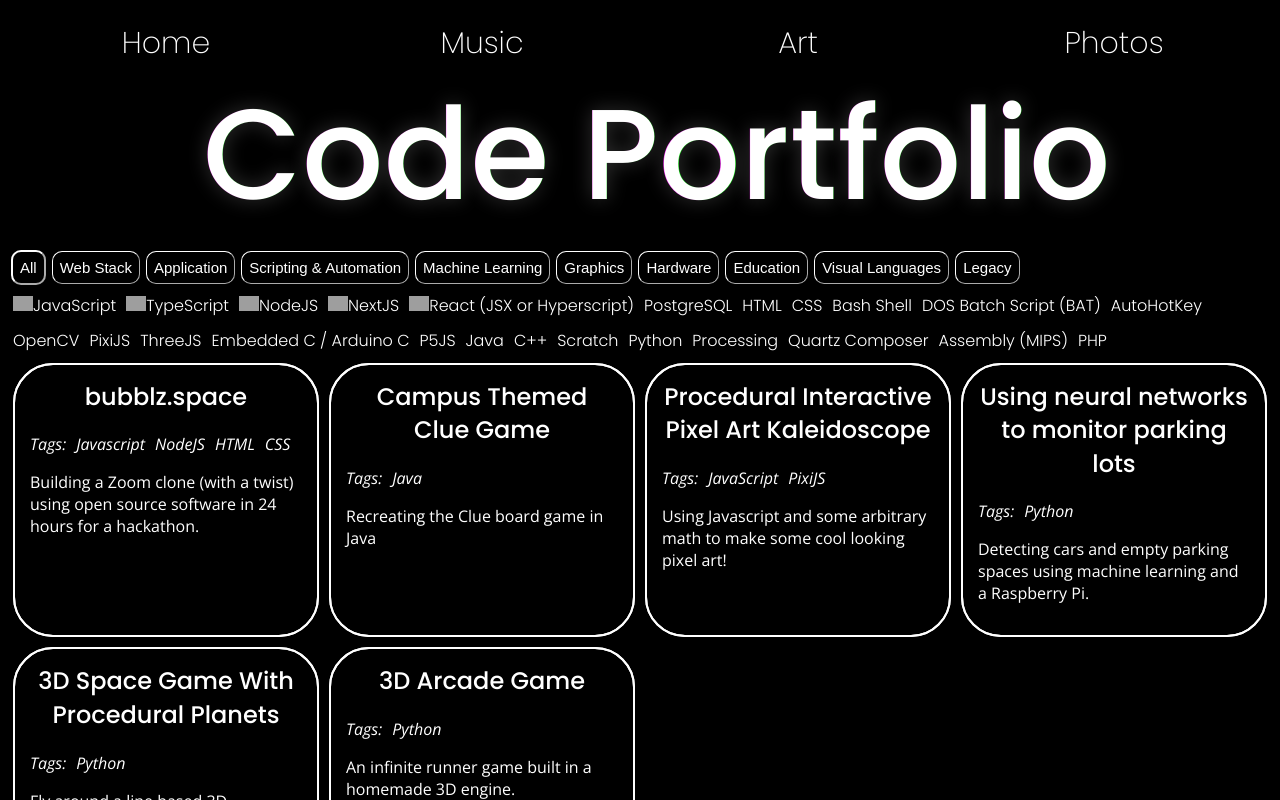
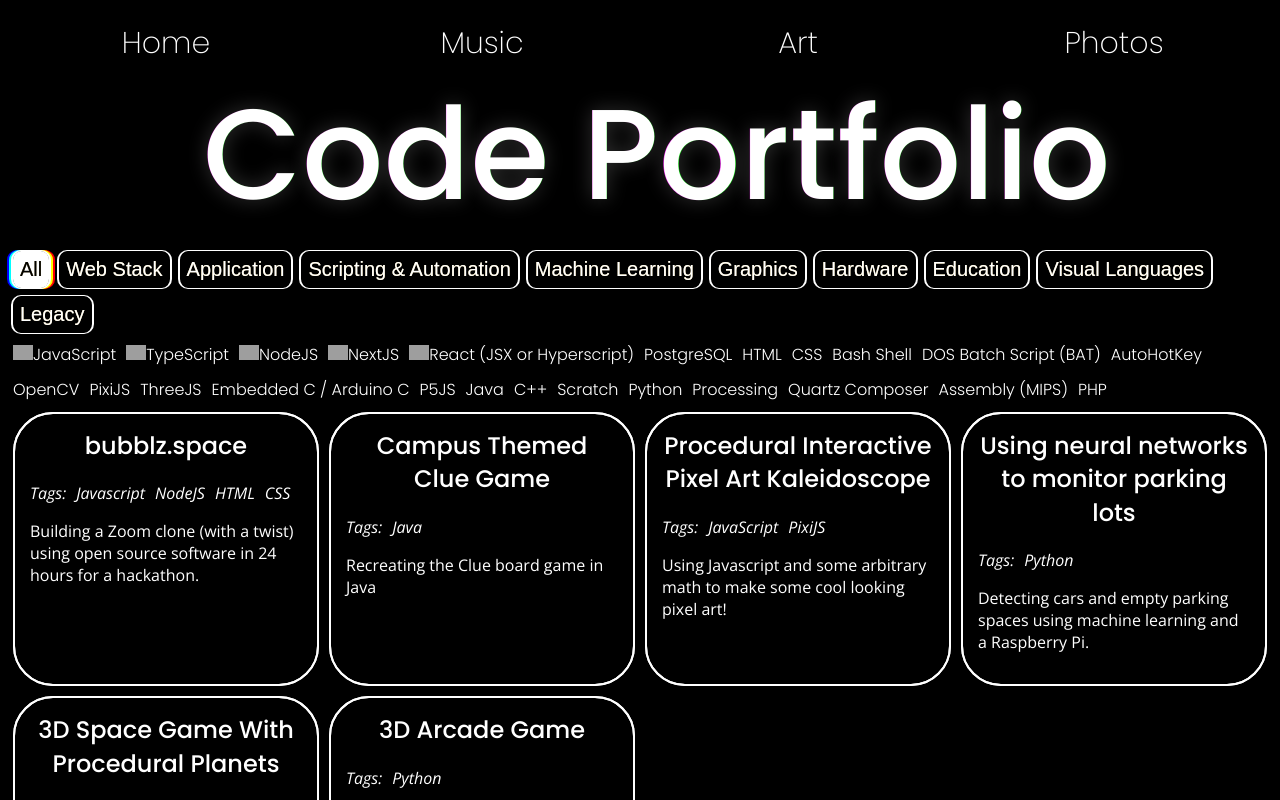
Before and after one commit to shanecranor/code-portfolio, a Next.js app: page /components/Project in a window 1280 px wide. Shown: the top 800 px of the page. Built offline with nearby package versions, Linux system fonts and the light colour scheme; grey boxes are pictures that could not be loaded.

Commit message:
fixed some css stuff!

```diff
--- a/pages/components/LanguagesAndProjects.scss
+++ b/pages/components/LanguagesAndProjects.scss
@@ -56,21 +56,86 @@
 			cursor: pointer;
 			padding: 7px;
 			margin: 3px;
-			font-size: 15px;
-			border-color: white;
-			border-width: 1px;
+			font-size: 20px;
+			border: 1px white solid;
+			outline: 0px white solid;
 			color: white;
-			outline: 0px rgba(255,255,255,0.5) solid;
 			background: transparent;
 			font-weight: 200;
 			//line-height: 30px;
-			transition: outline .3s , outline-offset .3s, color .3s ease-in-out;
-			&:hover {
-				outline: 30px rgba(255,255,255,0.1) solid;
-				outline-offset: -30px;
+			transition: outline .2s, outline-offset .2s, text-shadow .3s, background 0.3s steps(1,jump-end), border .3s, padding .3s, box-shadow 0.3s, color 0.3s ease-in-out;
+			$alpha: 1.0;
+			box-shadow:
+			inset 0px  0px 0px 0px 	rgba(yellow, $alpha),
+			inset 0px  0px 0px 0px 	rgba(red, $alpha),
+			inset 0px 0px 0px 0px 	rgba(cyan, $alpha),
+			inset 0px 0px 0px 0px 	rgba(blue, $alpha),
+			 0px  0px 0.0px 0px 	rgba(yellow, $alpha),
+			 0px  0px 0px 0px 		rgba(red, $alpha),
+			 0px 0px 0.0px 0px 		rgba(cyan, $alpha),
+			 0px 0px 0px 0px 		rgba(blue, $alpha),
+			 inset 0px 38px 0px 0px black,
+			 inset 0px 0px 0px 0px white,
+			 inset 0px -38px 0px 0px black;
+
+			border-right-width: 2px;
+			border-left-width: 2px;
+			$alpha2: 0.5;
+			text-shadow:
+				0px 0px 0px rgba(yellow, $alpha2),
+				0px 0px 0px rgba(red, $alpha2),
+				0px 0px 0px rgba(cyan, $alpha2),
+				0px 0px 0px rgba(blue, $alpha2);
+			background: none;
+			 &:hover{
+				$alpha: 1.0;
+				// border: none;
+				// color: black;
+				box-shadow:
+							inset 1px  0px 0px 0px 	rgba(yellow, $alpha),
+							inset 2px  0px 0px 0px 	rgba(red, $alpha),
+							inset -1px 0px 0px 0px 	rgba(cyan, $alpha),
+							inset -2px 0px 0px 0px 	rgba(blue, $alpha),
+							 1px  0px 0.0px 0px 	rgba(yellow, $alpha),
+							 2px  0px 0px 0px 		rgba(red, $alpha),
+							 -1px 0px 0.0px 0px 	rgba(cyan, $alpha),
+							 -2px 0px 0px 0px 		rgba(blue, $alpha),
+							 inset 0px 38px 0px 0px black,
+							 inset 0px 0px 0px 0px white,
+							 inset 0px -38px 0px 0px black;
+
+				text-shadow:
+				 0px 1px 0.5px rgba(yellow, $alpha2),
+				 0px 2px 0.5px rgba(red, $alpha2),
+				-0px -1px 0.5px rgba(cyan, $alpha2),
+				-0px -2px 0.5px rgba(blue, $alpha2);
 			}
 			&.selected{
-				border-width: 2px;
+				//border-width: 2px;
+				background: white;
+				color: black;
+				@-moz-document url-prefix() {
+					outline: 3px solid white;
+					outline-offset: -3px;
+				}
+				box-shadow:
+							inset 0px  0px 0px 0px 	rgba(yellow, $alpha),
+							inset 0px  0px 0px 0px 	rgba(red, $alpha),
+							inset 0px 0px 0px 0px 	rgba(cyan, $alpha),
+							inset 0px 0px 0px 0px 	rgba(blue, $alpha),
+							 2px  0px 0.0px 0px 	rgba(yellow, $alpha),
+							 4px  0px 0px 0px 		rgba(red, $alpha),
+							 -2px 0px 0.0px 0px 	rgba(cyan, $alpha),
+							 -4px 0px 0px 0px 		rgba(blue, $alpha),
+							inset 0px 0px 0px 0px black,
+							inset 0px 38px 0px 0px	white,
+							inset 0px -38px 0px 0px black;
+				text-shadow:
+					 0px 0px 0px rgba(yellow, $alpha2),
+					 0px 0px 0px rgba(red, $alpha2),
+					 0px 0px 0px rgba(cyan, $alpha2),
+					 0px 0px 0px rgba(blue, $alpha2);
+
 			}
 			// line-height: 1.15; /* 1 */
 			// margin: 0; /* 2 */
@@ -111,26 +176,22 @@
 		padding: 5px;
 		border: solid white 2px;
 		outline: solid 2px white;
-		transition: outline-offset .5s, outline-color .5s, box-shadow .5s;
+		transition: outline-offset .5s, outline-color .5s, box-shadow 0.5s;
 		outline-offset: -2px;
 		border-radius: 40px;
 		margin: 5px;
-		@keyframes example {
-			0%   {box-shadow: 	inset 0 0 0px 10px rgba(red, 0.4),
-								inset 0 10px 0px 0px rgba(blue, 0.4);}
-			25%  {box-shadow: 	inset 0 0 0px 15px rgba(red, 0.4),
-				  			  	inset 0 10px 0px 15px rgba(blue, 0.4);}
-			50%  {box-shadow: 	inset 0 0 0px 15px rgba(red, 0.4),
-							  	inset 0 0 0px 15px rgba(green, 0.4);}
-			100% {box-shadow:	inset 0 0 0px 15px rgba(red, 0.4),
-								inset 0 0 0px 15px rgba(green, 0.4);;}
-		}
+		--shadow-alpha: 0.5;
+		--shadow-size: 20px;
+		--shadow-size-n: -20px;
+		--shadow-zero: 0px;
+		--shadow-blur: 0px;
+		--shadow-inner: 0px;
+		box-shadow: none;
+		background: black;
+
 		&:hover{
 			outline-offset: -3px;
 			outline-color: rgba(white, 1);
-
-
-			animation: 10s infinite example;
 		}
 		> .project-title-container{
 			display: flex;
```
